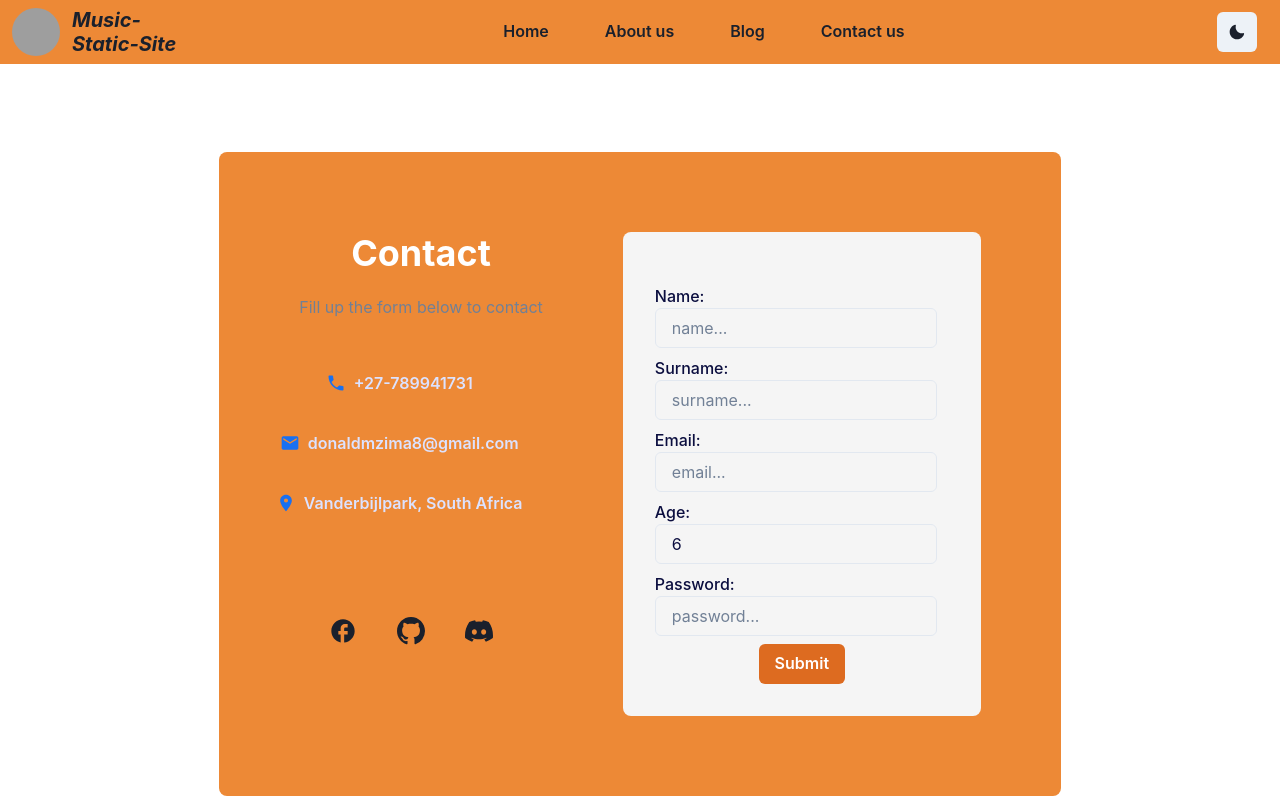
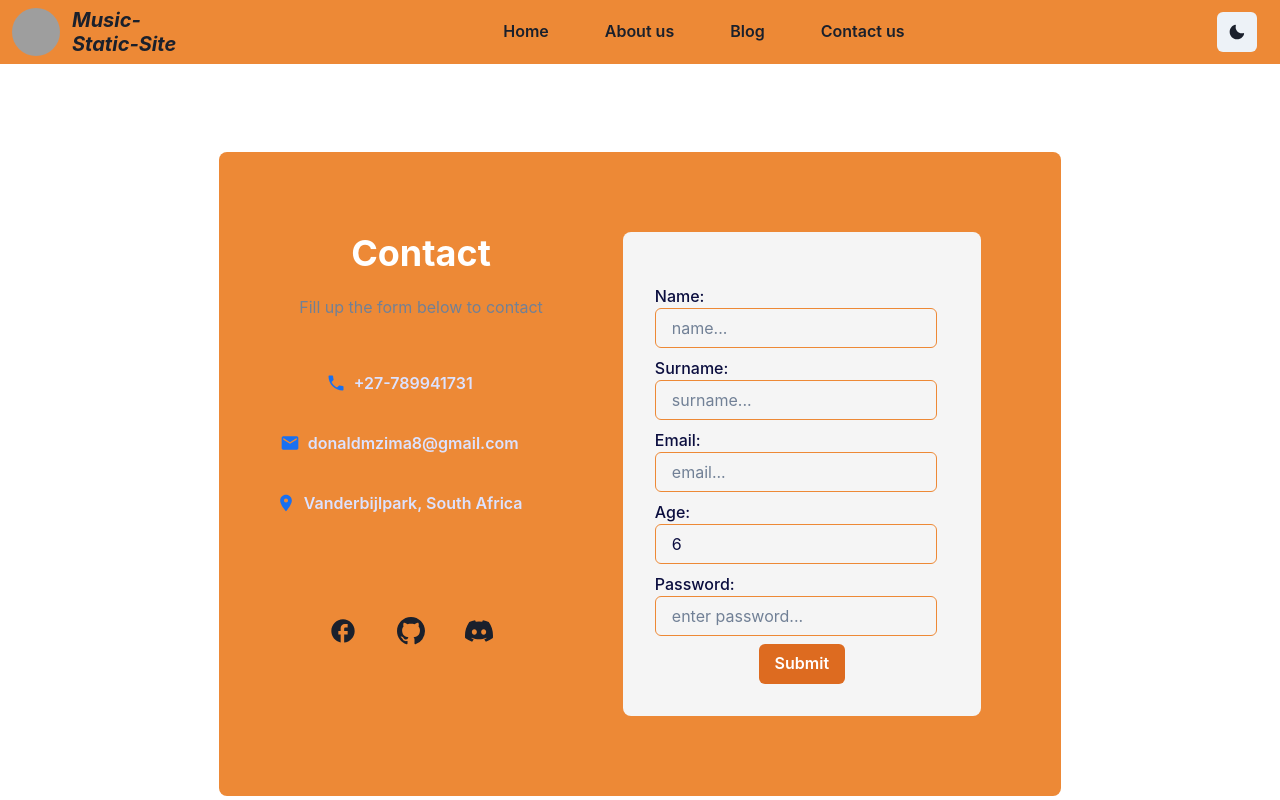
Before and after one commit to DonaldMzima/Music-Static-Site, a Next.js app: page /Contact in a window 1280 px wide. Shown: the top 800 px of the page. Built offline with nearby package versions, Linux system fonts and the light colour scheme; grey boxes are pictures that could not be loaded.

Commit message:
adding/vercil

```diff
--- a/components/Form.tsx
+++ b/components/Form.tsx
@@ -217,6 +217,10 @@ export const Form = () => {
                                     <FormLabel>
                                       <p>Name:</p>
                                       <Input
+                                        borderColor={useColorModeValue(
+                                          'orange.400',
+                                          'orange.4s00',
+                                        )}
                                         type="text"
                                         placeholder="name..."
                                         {...register('name')}
@@ -231,6 +235,10 @@ export const Form = () => {
                                     <FormLabel>
                                       <p>Surname:</p>
                                       <Input
+                                        borderColor={useColorModeValue(
+                                          'orange.400',
+                                          'orange.4s00',
+                                        )}
                                         type="text"
                                         placeholder="surname..."
                                         {...register('surname')}
@@ -245,6 +253,10 @@ export const Form = () => {
                                     <FormLabel>
                                       <p>Email:</p>
                                       <Input
+                                        borderColor={useColorModeValue(
+                                          'orange.400',
+                                          'orange.4s00',
+                                        )}
                                         type="text"
                                         placeholder="email..."
                                         {...register('email')}
@@ -259,6 +271,10 @@ export const Form = () => {
                                     <FormLabel>
                                       <p>Age:</p>
                                       <Input
+                                        borderColor={useColorModeValue(
+                                          'orange.400',
+                                          'orange.4s00',
+                                        )}
                                         type="number"
                                         placeholder="age..."
                                         {...register('age')}
@@ -273,8 +289,12 @@ export const Form = () => {
                                     <FormLabel>
                                       <p>Password:</p>
                                       <Input
+                                        borderColor={useColorModeValue(
+                                          'orange.400',
+                                          'orange.4s00',
+                                        )}
                                         type="text"
-                                        placeholder="password..."
+                                        placeholder="enter password..."
                                         {...register('password')}
                                       />
                                       <Text color="red">
```
